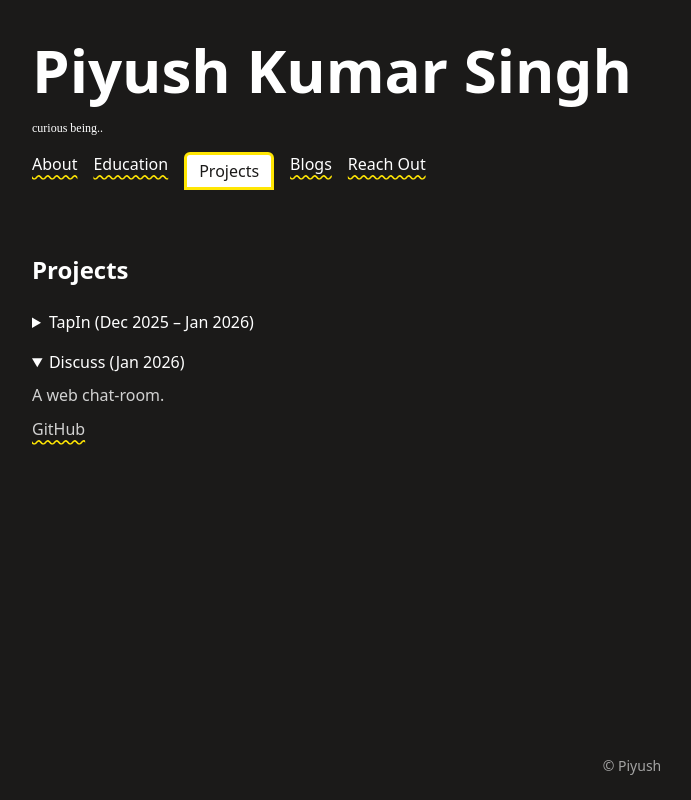
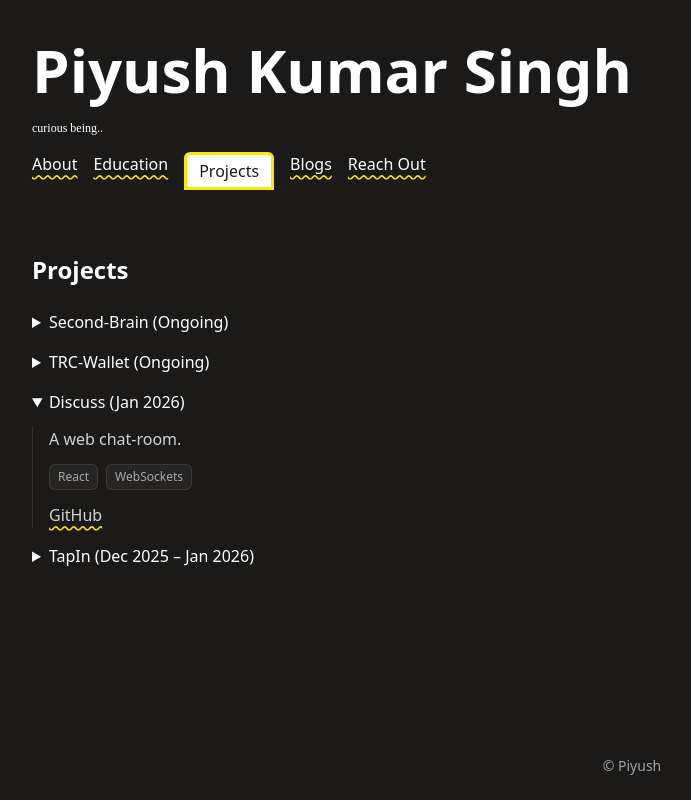
Before and after one commit to singhpiyush55/piyush, a Next.js app: page /projects in a window 1280 px wide. Both pictures are taken after a click on the heading "Discuss (Jan 2026)". Shown: the whole page, without its empty margins (8-699 px from the left). Built offline with nearby package versions, Linux system fonts and the light colour scheme.

Commit message:
map to render projects & techstack

```diff
--- a/app/(routes)/projects/page.tsx
+++ b/app/(routes)/projects/page.tsx
@@ -1,93 +1,104 @@
 export default function Projects() {
+
+  const projects = [
+    {
+      title: "Second-Brain",
+      duration: "Ongoing",
+      description: "A personal knowledge management system, built to organize and retrieve information (any random chunk like, YT video, X post, reddit post, some article, etc.) efficiently.",
+      tech: ["React", "Node", "Express", "MongoDB", "JWT"],
+      live: null,
+      github: "https://github.com/singhpiyush55/second-brain",
+    },
+    {
+      title: "TRC-Wallet",
+      duration: "Ongoing",
+      description: "A wallet application to manage and track your \"Trade Coins\". A currency to trade on trading simulator.",
+      tech: ["Next.js", "Prisma", "PostgreSQL", "JWT+Cookies"],
+      live: null,
+      github: "https://github.com/singhpiyush55/trc-wallet",
+    },
+    {
+      title: "Discuss",
+      duration: "Jan 2026",
+      description: "A web chat-room.",
+      tech: ["React", "WebSockets"],
+      live: null,
+      github: "https://github.com/singhpiyush55/discuss",
+    },
+    {
+      title: "TapIn",
+      duration: "Dec 2025 – Jan 2026",
+      description:
+        "A full-stack web application integrated with a sophisticated IoT system, that records user attendance using RFID/NFC and stores it securely in a database with real-time API integration.",
+      tech: ["React", "Node", "Express", "MongoDB", "JWT", "IoT"],
+      live: "https://tapin.logictrail.space/",
+      github: "https://github.com/singhpiyush55/TapIn",
+    }
+  ];
+
   return (
     <div>
       <h2 className="text-2xl font-semibold mb-6">
         Projects
       </h2>
 
-      <details className="mb-4">
+      {projects.map((project) => (
+        <details key={project.title} className="mb-4 group">
           <summary className="cursor-pointer text-white font-medium">
-          TapIn (Dec 2025 – Jan 2026)
+            {project.title} ({project.duration})
           </summary>
 
-        <div className="mt-2 text-white/80 leading-relaxed">
-          <p>
-            A full-stack web application integrated with a sofisticated IoT system, that records user attendance using RFID/NFC and stores it securely in a database with real-time API integration.
-          </p>
+          <div className="mt-3 pl-4 border-l border-white/10 text-white/80 leading-relaxed space-y-3">
 
+            <p>{project.description}</p>
+
+            {/* Tech Stack */}
+            <div className="flex flex-wrap gap-2">
+              {project.tech?.map((tech) => (
+                <span
+                  key={tech}
+                  className="
+                    text-xs
+                    px-2
+                    py-1
+                    rounded-md
+                    bg-white/5
+                    text-white/60
+                    border border-white/10
+                  "
+                >
+                  {tech}
+                </span>
+              ))}
+            </div>
+
+            {/* Links */}
+            <div className="space-x-4">
+              {project.live && (
                 <a
-            href="https://tapin.logictrail.space/"
+                  href={project.live}
                   target="_blank"
-            className="
-              inline-block
-              mt-2
-              underline
-              underline-offset-4
-              decoration-[rgb(255,230,3)]
-              decoration-wavy
-            "
+                  className="underline underline-offset-4 decoration-[rgb(255,230,3)] decoration-wavy"
                 >
                   Live
                 </a>
-          <span>         </span>
+              )}
+
+              {project.github && (
                 <a
-            href="https://github.com/singhpiyush55/TapIn"
+                  href={project.github}
                   target="_blank"
-            className="
-              inline-block
-              mt-2
-              underline
-              underline-offset-4
-              decoration-[rgb(255,230,3)]
-              decoration-wavy
-            "
+                  className="underline underline-offset-4 decoration-[rgb(255,230,3)] decoration-wavy"
                 >
                   GitHub
                 </a>
+              )}
+            </div>
+
           </div>
         </details>
+      ))}
 
-      <details className="mb-4">
-        <summary className="cursor-pointer text-white font-medium">
-          Discuss (Jan 2026)
-        </summary>
-
-        <div className="mt-2 text-white/80 leading-relaxed">
-          <p>
-            A web chat-room.
-          </p>
-
-          {/* <a
-            href="https://tapin.logictrail.space/"
-            target="_blank"
-            className="
-              inline-block
-              mt-2
-              underline
-              underline-offset-4
-              decoration-[rgb(255,230,3)]
-              decoration-wavy
-            "
-          >
-            Live
-          </a>
-          <span>         </span> */}
-          <a
-            href="https://github.com/singhpiyush55/discuss"
-            target="_blank"
-            className="
-              inline-block
-              mt-2
-              underline
-              underline-offset-4
-              decoration-[rgb(255,230,3)]
-              decoration-wavy
-            "
-          >
-            GitHub
-          </a>
-        </div>
-      </details>
     </div>
   );
 }
```
Lines whose indentation alone changed are shown as unchanged.
